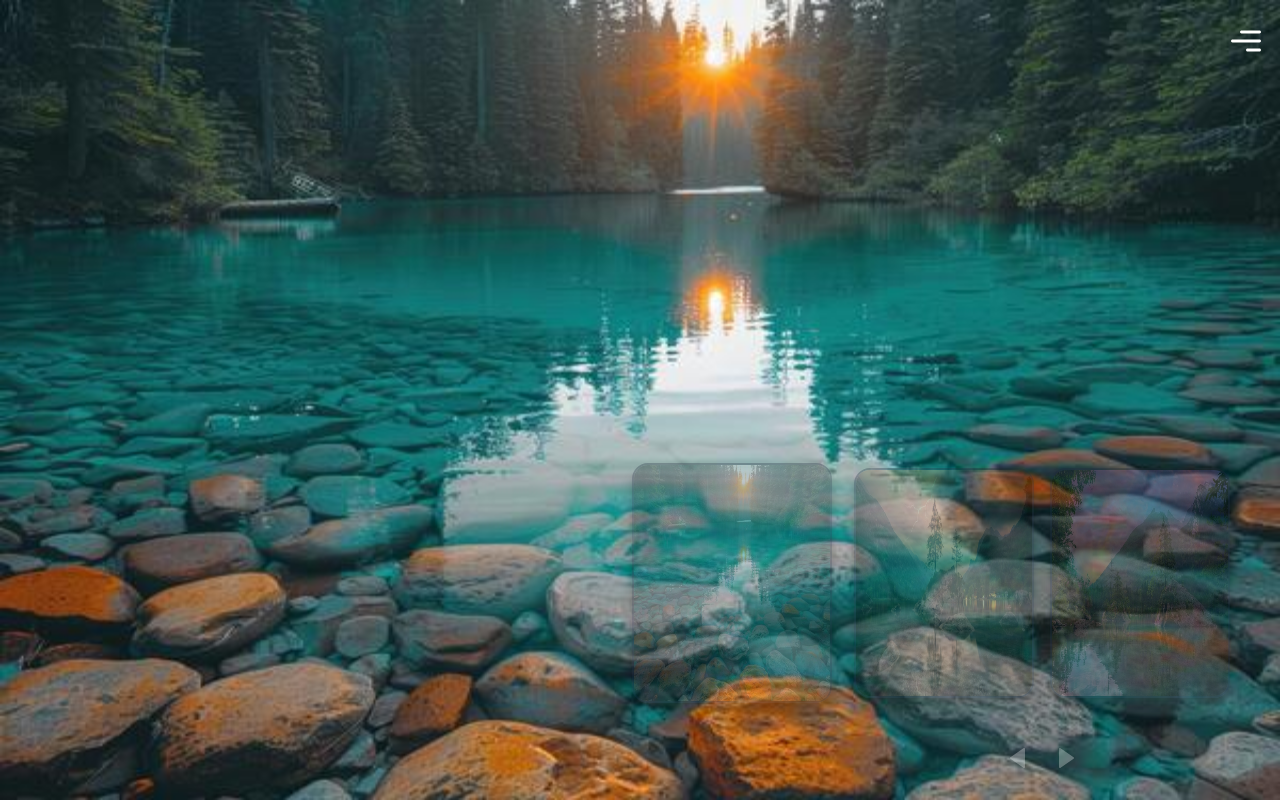
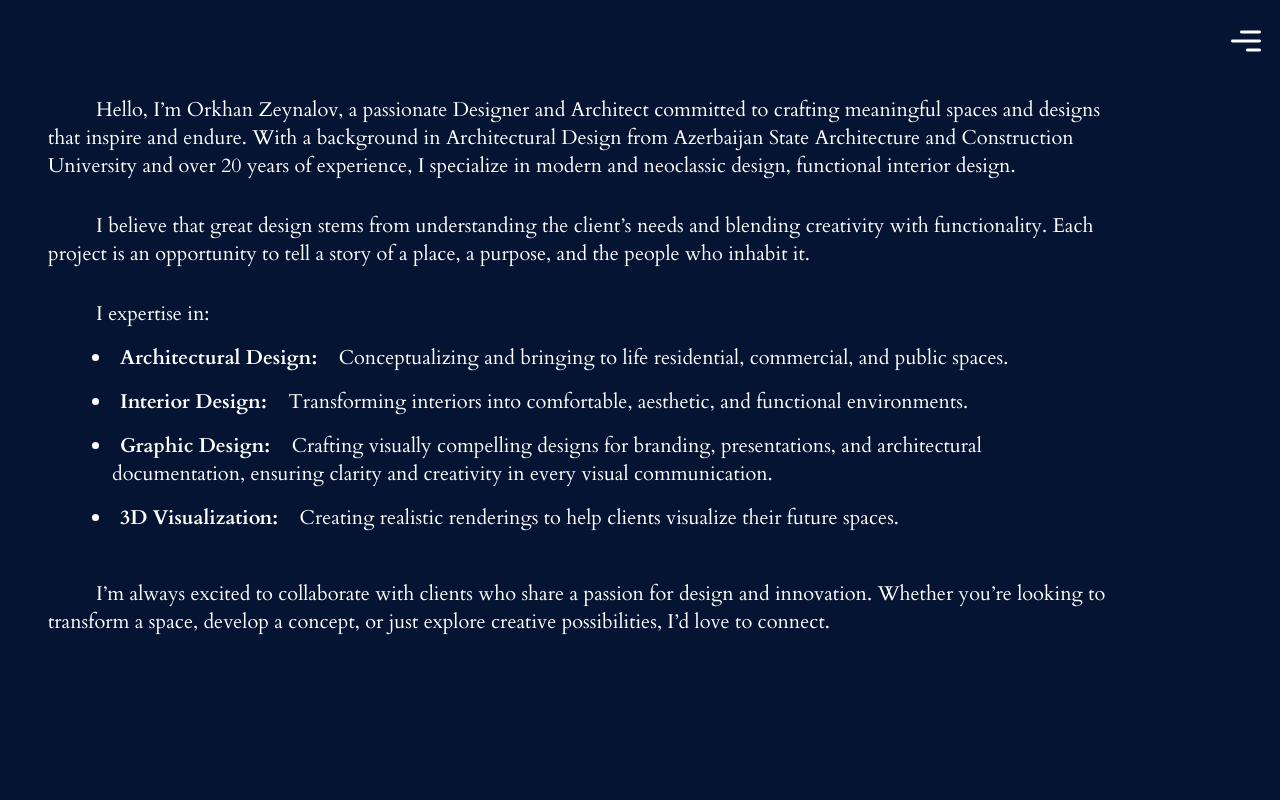
Before and after one commit to ZSabina88/designer-portfolio, a Next.js app: page /about in a window 1280 px wide. Built offline with nearby package versions, Linux system fonts and the light colour scheme.

Commit message:
some changes

```diff
--- a/app/about/page.tsx
+++ b/app/about/page.tsx
@@ -1,13 +1,55 @@
-import React from 'react';
-import ArchSlider from '../components/ArchSlider/ArchSlider';
-import { sliderData } from '../utils/sliderData';
+'use client';
+import { motion } from 'framer-motion';
 
 const About: React.FC = () => {
   return (
-    <div >
-      <ArchSlider data={sliderData}/>
-    </div>
+    <motion.section
+    initial={{ opacity: 0, y: 20 }}
+    animate={{ opacity: 1, y: 0 }}
+    transition={{ duration: 1, ease: "easeInOut" }}
+    >
+      <p className="py-4 pl-12 pr-40 text-wrap indent-12 text-xl">
+      Hello, I’m Orkhan Zeynalov, a passionate Designer and Architect committed to crafting meaningful spaces and designs that inspire and endure. With a background in Architectural Design from Azerbaijan State Architecture and Construction University and over 20 years of experience, I specialize in modern and neoclassic design, functional interior design.
+      </p>
+      <p className="py-4 pl-12 pr-40 text-wrap indent-12 text-xl">I believe that great design stems from understanding the client’s needs and blending creativity with functionality. Each project is an opportunity to tell a story of a place, a purpose, and the people who inhabit it.</p>
+        <ul className="py-4 pl-12 pr-40 text-wrap indent-12 text-xl list-disc">
+        I expertise in:
+          <li className="indent-2 my-4 ml-16">
+            <strong>Architectural Design:</strong>&nbsp; &nbsp;
+           Conceptualizing and bringing to life residential, commercial, and public spaces.
+          </li>
+          <li className="indent-2 mb-4 ml-16">
+          <strong>Interior Design:</strong>&nbsp; &nbsp;
+          Transforming interiors into comfortable, aesthetic, and functional environments.
+          </li>
+          <li className="indent-2 mb-4 ml-16">
+          <strong>Graphic Design:</strong>&nbsp; &nbsp;
+          Crafting visually compelling designs for branding, presentations, and architectural documentation, ensuring clarity and creativity in every visual communication.
+          </li>
+          <li className="indent-2 mb-4 ml-16">
+          <strong>3D Visualization:</strong>&nbsp; &nbsp;
+          Creating realistic renderings to help clients visualize their future spaces.
+          </li>
+        </ul>
+        <p className="py-4 pl-12 pr-40 text-wrap indent-12 text-xl">I’m always excited to collaborate with clients who share a passion for design and innovation. Whether you’re looking to transform a space, develop a concept, or just explore creative possibilities, I’d love to connect.</p>
+    </motion.section>
   );
 }
 
 export default About;
+
+
+
+// import React from 'react';
+// import ArchSlider from '../components/ArchSlider/ArchSlider';
+// import { sliderData } from '../utils/sliderData';
+
+// const About: React.FC = () => {
+//   return (
+//     <div >
+//       <ArchSlider data={sliderData}/>
+//     </div>
+//   );
+// }
+
+// export default About;
--- a/app/components/ArchCard/ArchCard.tsx
+++ b/app/components/ArchCard/ArchCard.tsx
@@ -1,6 +1,6 @@
 'use client';
 import { motion, useAnimate, useInView } from 'framer-motion';
-import { useEffect, useRef } from 'react';
+import { useEffect } from 'react';
 
 
 const ArchCard: React.FC<{ name: string, size: string }> = ({ name, size }) => {
@@ -62,34 +62,42 @@ const ArchCard: React.FC<{ name: string, size: string }> = ({ name, size }) => {
         );
       };
 
-      const lineApppear = async ()=>{
+      const lineApppear = async () => {
         await animate(
           "#upper-line",
-          {pathLength:  1},
-          {duration: 2, delay: 0.3, ease: "easeInOut" }
+          { pathLength: 1 },
+          { duration: 2, delay: 0.3, ease: "easeInOut" }
         );
         await animate(
           "#right-line",
-          {pathLength: 1},
-          {duration: 2, delay: 0.6, ease: "easeInOut" }
+          { pathLength: 1 },
+          { duration: 2, delay: 0.6, ease: "easeInOut" }
         );
         await animate(
           "#bottom-line",
-          {pathLength: 1},
-          {duration: 2, delay: 0.6, ease: "easeInOut" }
+          { pathLength: 1 },
+          { duration: 2, delay: 0.6, ease: "easeInOut" }
         );
         await animate(
           "#left-line",
-          {pathLength: 1},
-          {duration: 2, delay: 0.6, ease: "easeInOut" }
+          { pathLength: 1 },
+          { duration: 2, delay: 0.6, ease: "easeInOut" }
         );
+      }
+      const cardContentAppear = async ()=> {
+        await animate(
+          "#card-content",
+          { opacity: 1 },
+          { duration: 0.6, ease: "easeInOut", delay: 10}
+        )
       }
       cursorClick();
       lineApppear();
+      cardContentAppear();
     }
   }, [isInView]);
   return (
-    <div className="relative w-[250px] h-[300px] px-3 py-12 flex flex-col justify-between items-center gap-4 " ref={scope} >
+    <div className="relative" ref={scope} >
       <svg width="254" height="300" viewBox="0 0 254 300" fill="none"
         className='absolute top-0 left-0'
       >
@@ -126,8 +134,6 @@ const ArchCard: React.FC<{ name: string, size: string }> = ({ name, size }) => {
           id="left-line"
         />
       </svg>
-      <p>{name}</p>
-      <p>{size}</p>
       <span ref={scope}>
         <motion.svg width="30" height="30" viewBox="0 0 30 30" fill="none"
           className='absolute -top-3 -left-3  z-50'
@@ -139,10 +145,17 @@ const ArchCard: React.FC<{ name: string, size: string }> = ({ name, size }) => {
           <path d="M0 15L30 15" stroke="white" strokeWidth="2" />
         </motion.svg>
       </span>
-      <button className=' w-[150px] h-[40px] border-white border-2 text-md rounded-sm mt-auto cursor-pointer z-50'
+      <motion.div className='w-[250px] h-[300px] flex flex-col justify-between items-center gap-4 px-3 py-12'
+      initial={{ opacity: 0 }}
+      id="card-content"
       >
-        Gallery
-      </button>
+        <p>{name}</p>
+        <p>{size}</p>
+        <button className=' w-[150px] h-[40px] border-white border-2 text-md rounded-sm mt-auto cursor-pointer z-50'
+        >
+          Gallery
+        </button>
+      </motion.div>
     </div>
   );
 }
```
